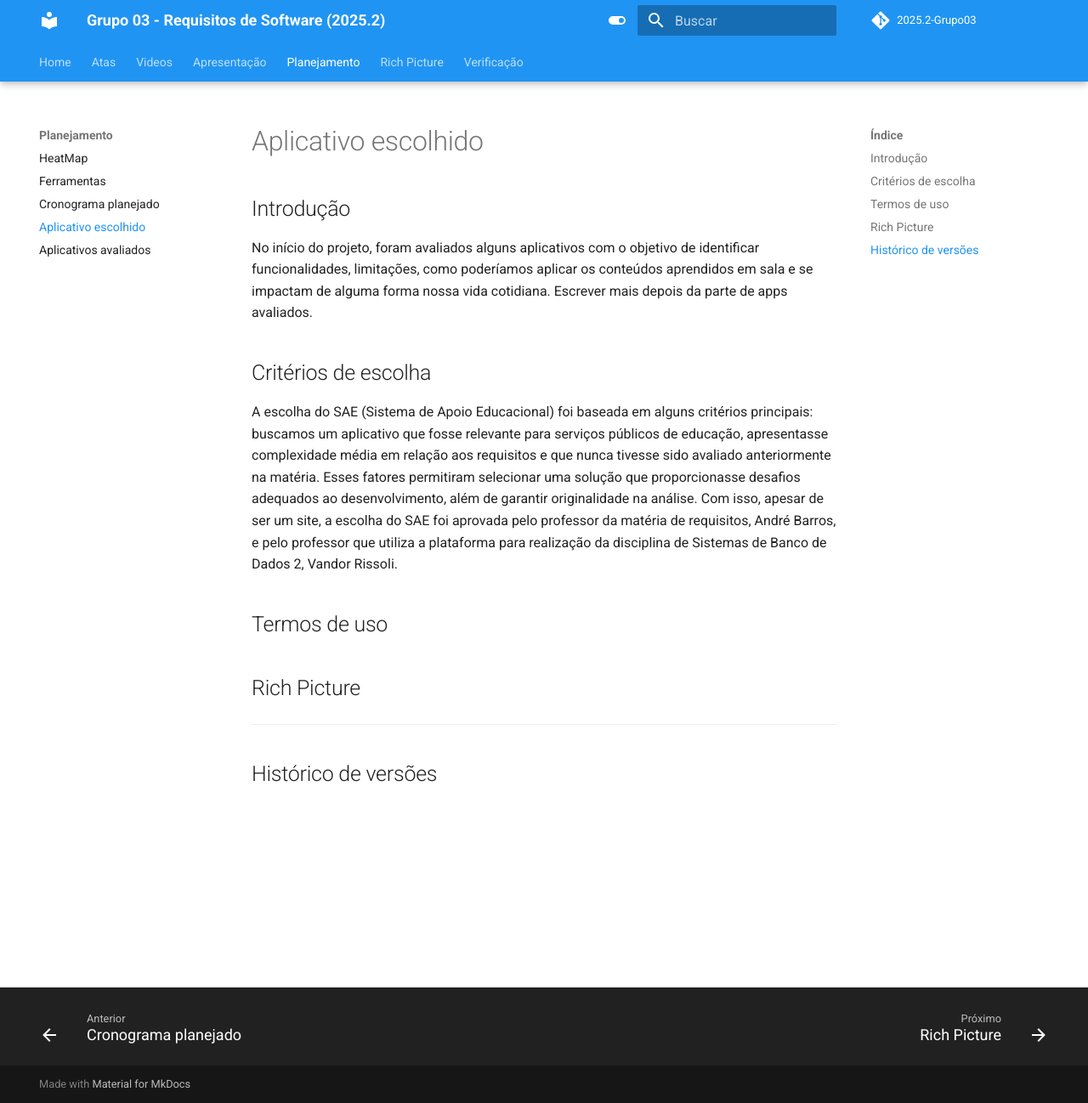
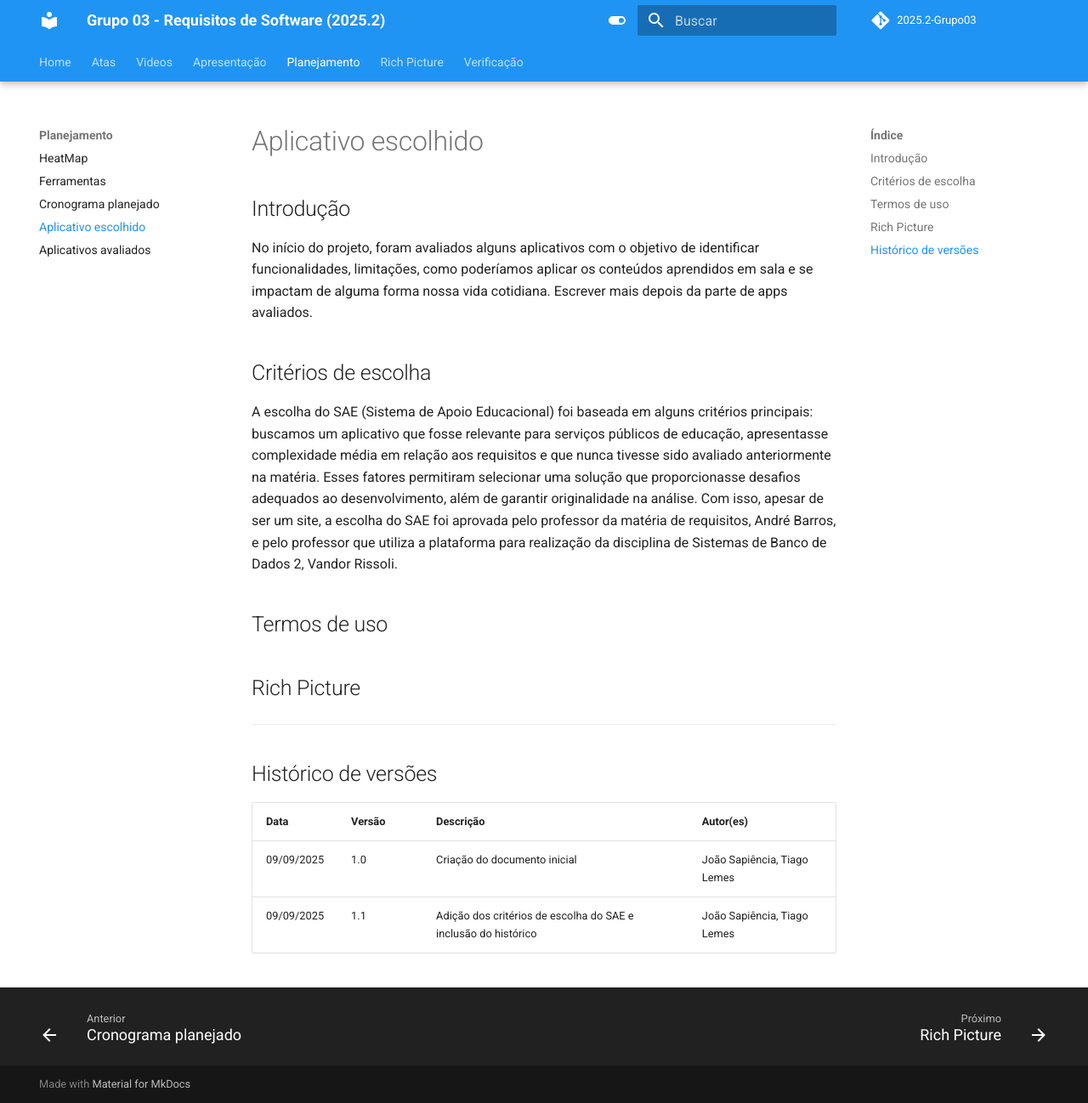
Before and after one commit to Requisitos-de-Software/2025.2-Grupo03, an MkDocs documentation site: the page built from docs/Planejamento/aplicativo.md, in a window 1280 px wide and 1298 px high. Shown: the whole window at 85% size. Built offline with MkDocs 1.6.1 and Material for MkDocs 9.7.7, drawn with Linux system fonts in a browser that asks for light colours; comment, search, counter and statistics services are not loaded.

Commit message:
Alterações no aplicativo.md

```diff
--- a/docs/Planejamento/aplicativo.md
+++ b/docs/Planejamento/aplicativo.md
@@ -12,3 +12,8 @@ A escolha do SAE (Sistema de Apoio Educacional) foi baseada em alguns critérios
 ---
 
 ## Histórico de versões
+
+| Data       | Versão | Descrição                                                        | Autor(es)                       |
+|------------|--------|------------------------------------------------------------------|---------------------------------|
+| 09/09/2025 | 1.0    | Criação do documento inicial                                     | João Sapiência, Tiago Lemes     |
+| 09/09/2025 | 1.1    | Adição dos critérios de escolha do SAE e inclusão do histórico   | João Sapiência, Tiago Lemes     |
```
